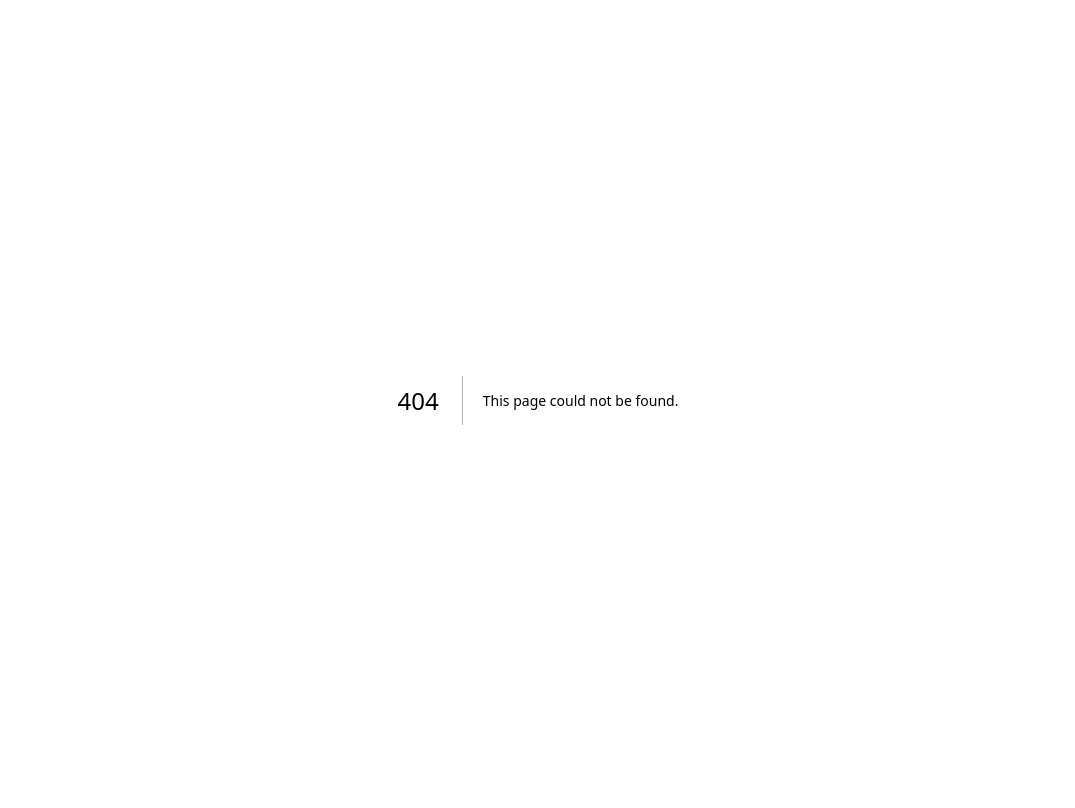
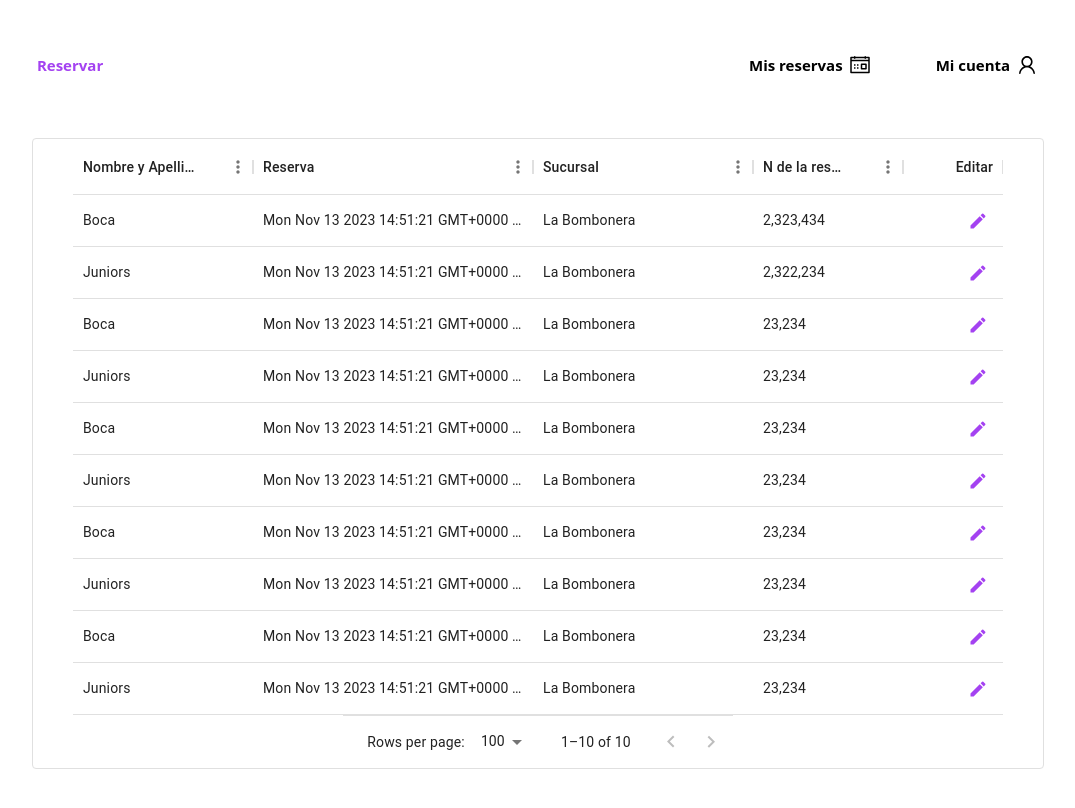
Before and after one commit to LucasGlave/MiTurnoWeb, a Next.js app: page /reserve-panel in a window 1280 px wide. Before the commit this address had no page. Shown: the top 808 px of the page, without its empty margins (102-1177 px from the left). Built offline with nearby package versions, Linux system fonts and the light colour scheme.

Commit message:
add reserve panel

```diff
--- a/package.json
+++ b/package.json
@@ -13,6 +13,8 @@
     "@emotion/styled": "^11.11.0",
     "@mui/lab": "^5.0.0-alpha.152",
     "@mui/material": "^5.14.17",
+    "@mui/x-data-grid": "^6.18.1",
+    "@mui/x-data-grid-generator": "^6.18.1",
     "@mui/x-date-pickers": "^6.18.1",
     "dayjs": "^1.11.10",
     "next": "^14.0.2",
--- a/src/app/login.module.scss
+++ b/src/app/login.module.scss
@@ -3,6 +3,7 @@
   align-items: center;
   min-height: 100vh;
   width: 100%;
+  min-height: 100vh;
   flex-direction: column;
   .header {
     margin-top: 2rem;
@@ -68,9 +69,17 @@
           align-items: center;
           gap: 8px;
           align-self: stretch;
-          .input-with-icon {
-            background-image: url("http://www.w3.org/2000/svg");
-          }
+        }
+        .innerInput {
+          z-index: 0;
+          position: relative;
+        }
+        svg {
+          position: absolute;
+          top: 52.6%;
+          right: 566px;
+          transform: translateY(-50%);
+          z-index: 1;
         }
       }
     }
--- /dev/null
+++ b/src/app/reserve-panel/page.jsx
@@ -0,0 +1,12 @@
+import ReservePanel from "@/components/reservePanel/ReservePanel";
+import React from "react";
+
+const page = () => {
+  return (
+    <div>
+      <ReservePanel />
+    </div>
+  );
+};
+
+export default page;
--- /dev/null
+++ b/src/components/reservePanel/ReservePanel.js
@@ -0,0 +1,22 @@
+import React from "react";
+import Header from "../header/Header";
+import styles from "../../app/login.module.scss";
+import TableReserve from "./TableReserve";
+
+const ReservePanel = () => {
+  return (
+    <div className={styles.container}>
+      <Header />
+      <div
+        style={{
+          width: "80%",
+          marginTop: "3rem",
+        }}
+      >
+        <TableReserve />
+      </div>
+    </div>
+  );
+};
+
+export default ReservePanel;
--- /dev/null
+++ b/src/components/reservePanel/TableReserve.js
@@ -0,0 +1,212 @@
+"use client";
+import * as React from "react";
+import Box from "@mui/material/Box";
+import EditIcon from "@mui/icons-material/Edit";
+import SaveIcon from "@mui/icons-material/Save";
+import {
+  GridRowModes,
+  DataGrid,
+  GridActionsCellItem,
+  GridRowEditStopReasons,
+} from "@mui/x-data-grid";
+
+const initialRows = [
+  {
+    id: 1,
+    nombreYApellido: "Boca",
+    reserva: new Date(),
+    sucursal: "La Bombonera",
+    nDeLaReserva: 2323434,
+  },
+  {
+    id: 2,
+    nombreYApellido: "Juniors",
+    reserva: new Date(),
+    sucursal: "La Bombonera",
+    nDeLaReserva: 2322234,
+  },
+  {
+    id: 3,
+    nombreYApellido: "Boca",
+    reserva: new Date(),
+    sucursal: "La Bombonera",
+    nDeLaReserva: 23234,
+  },
+  {
+    id: 4,
+    nombreYApellido: "Juniors",
+    reserva: new Date(),
+    sucursal: "La Bombonera",
+    nDeLaReserva: 23234,
+  },
+  {
+    id: 5,
+    nombreYApellido: "Boca",
+    reserva: new Date(),
+    sucursal: "La Bombonera",
+    nDeLaReserva: 23234,
+  },
+  {
+    id: 6,
+    nombreYApellido: "Juniors",
+    reserva: new Date(),
+    sucursal: "La Bombonera",
+    nDeLaReserva: 23234,
+  },
+  {
+    id: 7,
+    nombreYApellido: "Boca",
+    reserva: new Date(),
+    sucursal: "La Bombonera",
+    nDeLaReserva: 23234,
+  },
+  {
+    id: 8,
+    nombreYApellido: "Juniors",
+    reserva: new Date(),
+    sucursal: "La Bombonera",
+    nDeLaReserva: 23234,
+  },
+  {
+    id: 9,
+    nombreYApellido: "Boca",
+    reserva: new Date(),
+    sucursal: "La Bombonera",
+    nDeLaReserva: 23234,
+  },
+  {
+    id: 10,
+    nombreYApellido: "Juniors",
+    reserva: new Date(),
+    sucursal: "La Bombonera",
+    nDeLaReserva: 23234,
+  },
+];
+
+export default function TableReserve() {
+  const [rows, setRows] = React.useState(initialRows);
+  const [rowModesModel, setRowModesModel] = React.useState({});
+
+  const handleRowEditStop = (params, event) => {
+    if (params.reason === GridRowEditStopReasons.rowFocusOut) {
+      event.defaultMuiPrevented = true;
+    }
+  };
+
+  const handleEditClick = (id) => () => {
+    setRowModesModel({ ...rowModesModel, [id]: { mode: GridRowModes.Edit } });
+  };
+
+  const handleSaveClick = (id) => () => {
+    setRowModesModel({ ...rowModesModel, [id]: { mode: GridRowModes.View } });
+  };
+
+  const processRowUpdate = (newRow) => {
+    const updatedRow = { ...newRow, isNew: false };
+    setRows(rows.map((row) => (row.id === newRow.id ? updatedRow : row)));
+    return updatedRow;
+  };
+
+  const handleRowModesModelChange = (newRowModesModel) => {
+    setRowModesModel(newRowModesModel);
+  };
+
+  const columns = [
+    {
+      field: "nombreYApellido",
+      headerName: "Nombre y Apellido",
+      width: 180,
+      editable: true,
+    },
+    {
+      field: "reserva",
+      headerName: "Reserva",
+      type: "Date",
+      editable: true,
+      width: 280,
+      align: "left",
+      headerAlign: "left",
+    },
+    {
+      field: "sucursal",
+      headerName: "Sucursal",
+      width: 220,
+      type: "string",
+      editable: true,
+      align: "left",
+      headerAlign: "left",
+    },
+    {
+      field: "nDeLaReserva",
+      headerName: "N de la reserva",
+      type: "number",
+      editable: true,
+      width: 150,
+      align: "left",
+      headerAlign: "left",
+    },
+    {
+      field: "actions",
+      type: "actions",
+      headerName: "Editar",
+      width: 100,
+      align: "right",
+      headerAlign: "right",
+      cellClassName: "actions",
+      getActions: ({ id }) => {
+        const isInEditMode = rowModesModel[id]?.mode === GridRowModes.Edit;
+
+        if (isInEditMode) {
+          return [
+            <GridActionsCellItem
+              icon={<SaveIcon />}
+              label="Save"
+              sx={{
+                color: "#a442f1",
+              }}
+              onClick={handleSaveClick(id)}
+            />,
+          ];
+        }
+        return [
+          <GridActionsCellItem
+            icon={<EditIcon />}
+            label="Edit"
+            className="textPrimary"
+            onClick={handleEditClick(id)}
+            style={{ color: "#a442f1" }}
+          />,
+        ];
+      },
+    },
+  ];
+
+  return (
+    <Box
+      sx={{
+        height: "100%",
+        width: "100%",
+        "& .actions": {
+          color: "text.secondary",
+        },
+        "& .textPrimary": {
+          color: "text.primary",
+        },
+      }}
+    >
+      <DataGrid
+        rows={rows}
+        columns={columns}
+        editMode="row"
+        rowModesModel={rowModesModel}
+        onRowModesModelChange={handleRowModesModelChange}
+        onRowEditStop={handleRowEditStop}
+        processRowUpdate={processRowUpdate}
+        style={{ display: "flex", alignItems: "center" }}
+        slotProps={{
+          toolbar: { setRows, setRowModesModel },
+        }}
+      />
+    </Box>
+  );
+}
```
Also changed, not shown: src/components/login/Login.js (+15 -1 lines), 1 other file (tests, documents, lock files or other folders).
